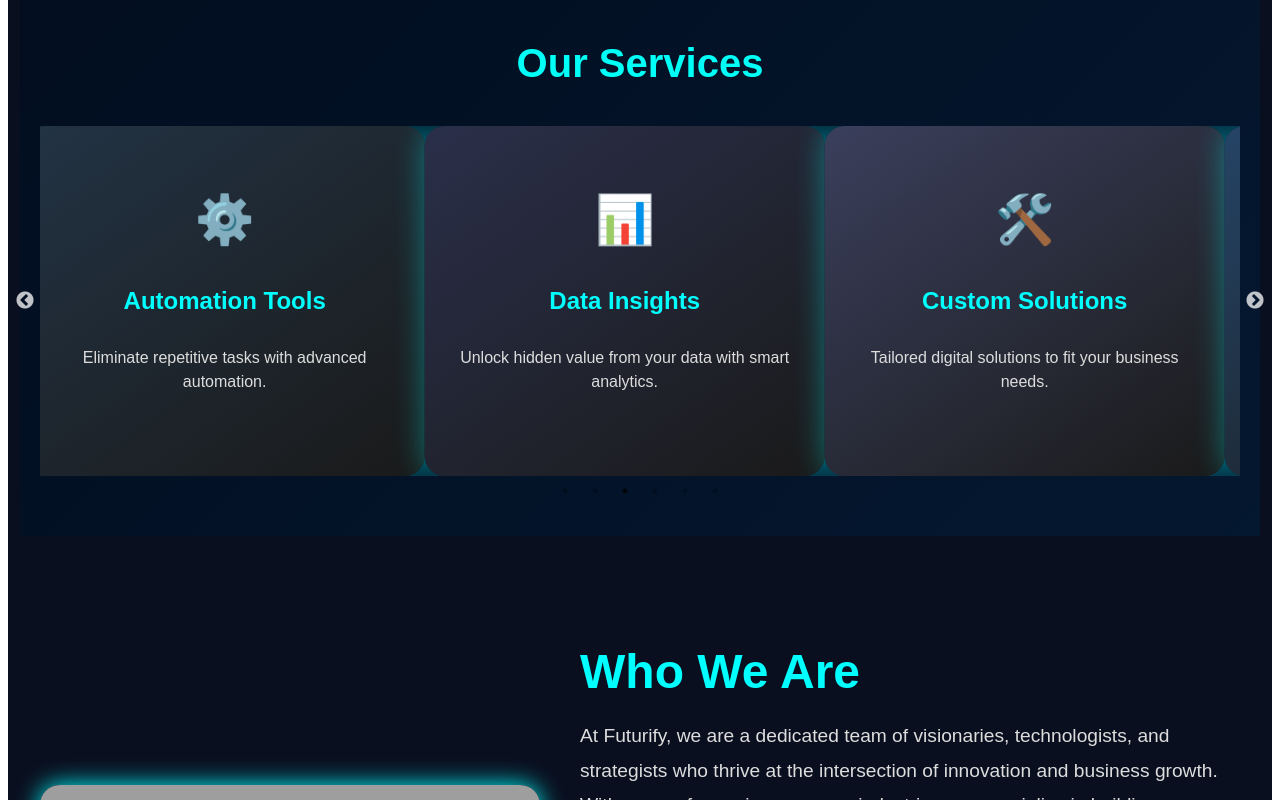
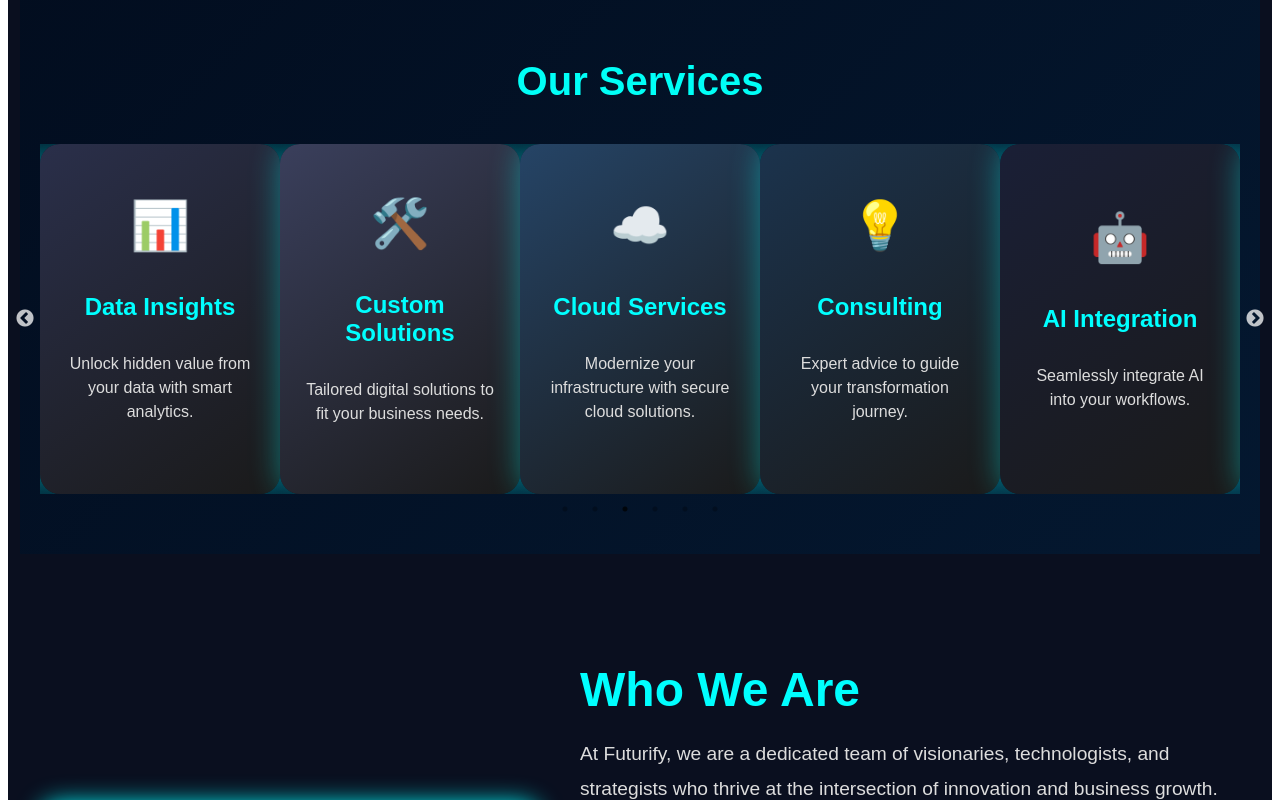
Before and after one commit to anirudhsaini364-Data/futurify-site, a React (Vite) app: page / in a window 1280 px wide. Shown: the part 820-1620 px from the top of the page. Built offline with nearby package versions, Linux system fonts and the light colour scheme; grey boxes are pictures that could not be loaded.

Commit message:
Update: applied all latest changes

```diff
--- a/src/App.jsx
+++ b/src/App.jsx
@@ -216,7 +216,7 @@ export default function App() {
           </div>
         </section>
 
-{/* Services */}
+/* Services */
 <section
   ref={servicesRef}
   style={{
@@ -240,16 +240,30 @@ export default function App() {
   <Slider
     dots={true}
     infinite={true}
-    speed={600}
-    slidesToShow={3}
+    speed={800}           // slightly slower for smoothness
+    slidesToShow={5}      // default for desktop
     slidesToScroll={1}
     autoplay={true}
-    autoplaySpeed={3000}
+    autoplaySpeed={2500}
     pauseOnHover={true}
+    centerMode={false}     // no need for centering on desktop
     responsive={[
-      { breakpoint: 1024, settings: { slidesToShow: 2, slidesToScroll: 1 } },
-      { breakpoint: 768, settings: { slidesToShow: 1, slidesToScroll: 1, centerMode: true, centerPadding: "40px" } },
-      { breakpoint: 480, settings: { slidesToShow: 1, slidesToScroll: 1, centerMode: true, centerPadding: "20px" } },
+      {
+        breakpoint: 1200,
+        settings: { slidesToShow: 4, slidesToScroll: 1 },
+      },
+      {
+        breakpoint: 1024,
+        settings: { slidesToShow: 3, slidesToScroll: 1 },
+      },
+      {
+        breakpoint: 768,
+        settings: { slidesToShow: 1, slidesToScroll: 1, centerMode: true, centerPadding: "20px" },
+      },
+      {
+        breakpoint: 480,
+        settings: { slidesToShow: 1, slidesToScroll: 1, centerMode: true, centerPadding: "10px" },
+      },
     ]}
   >
     {[
@@ -262,6 +276,7 @@ export default function App() {
     ].map((service, idx) => (
       <div key={idx} style={{ padding: "0 10px", boxSizing: "border-box" }}>
         <div
+          className="service-card"
           style={{
             background: `linear-gradient(145deg, ${service.color}, #1a1a1a)`,
             borderRadius: "20px",
@@ -297,6 +312,8 @@ export default function App() {
       display: flex;
       justify-content: center;
       width: 100% !important;
+      padding: 0 1rem; /* 2rem total gap between cards */
+      box-sizing: border-box;
     }
 
     .service-card:hover {
```
